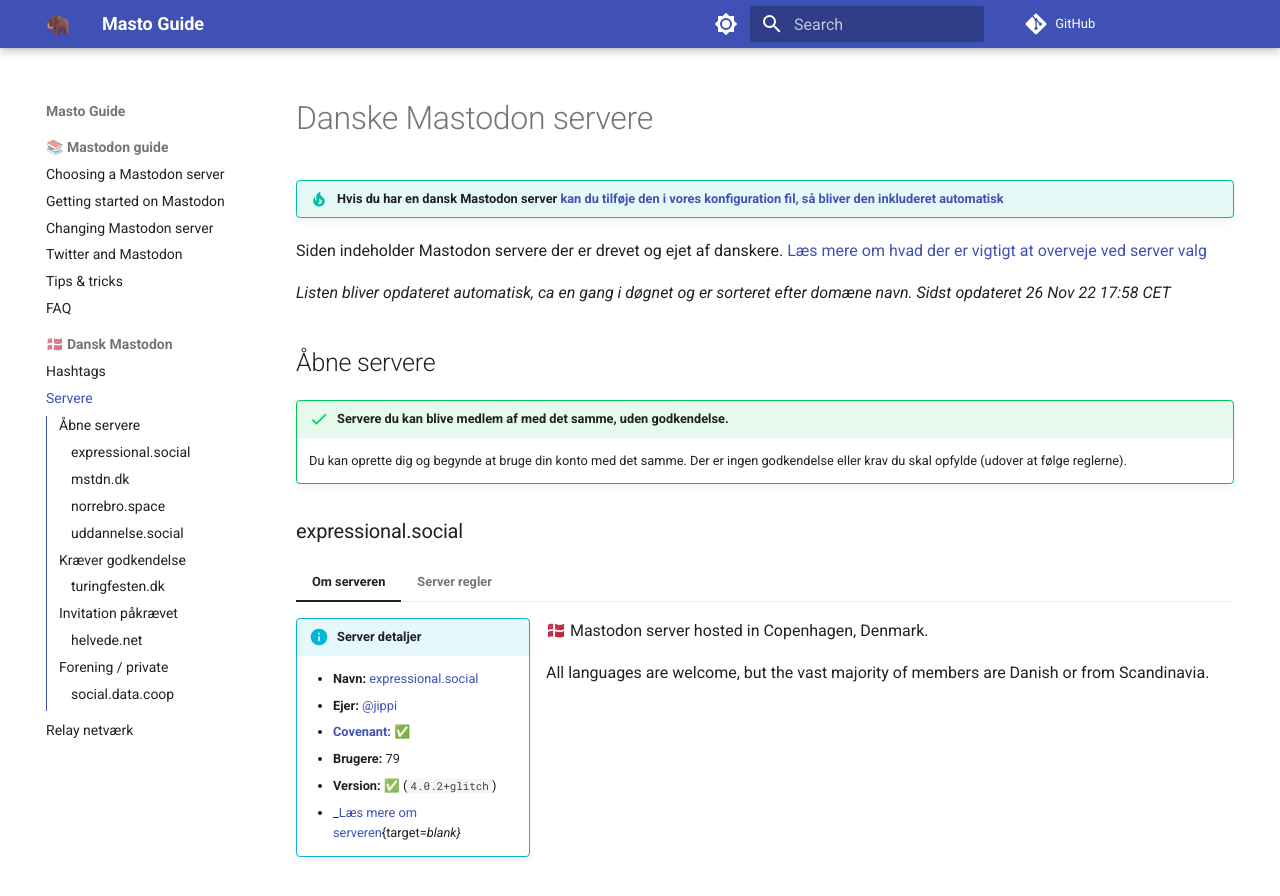
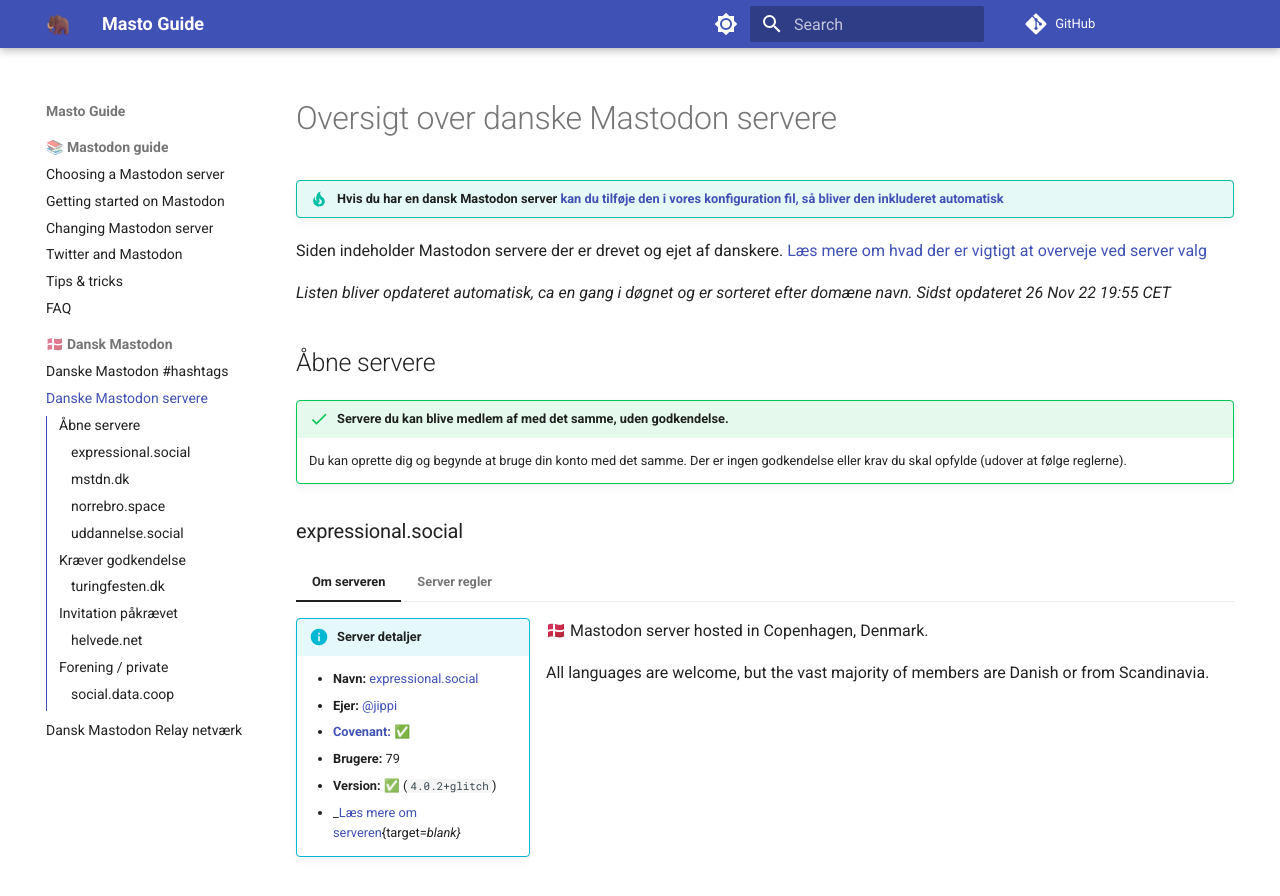
Before and after one commit to jippi/masto-guide, an MkDocs documentation site: the page built from docs/dk/servers.md, in a window 1280 px wide and 900 px high. Shown: the top 896 px of the window. Built offline with MkDocs 1.6.1 and Material for MkDocs 9.7.7, drawn with Linux system fonts in a browser that asks for light colours; comment, search, counter and statistics services are not loaded.

Commit message:
SEO
Signed-off-by: Christian Winther <jippignu@gmail.com>

```diff
--- a/docs/dk/servers.md
+++ b/docs/dk/servers.md
@@ -1,10 +1,10 @@
-# Danske Mastodon servere
+# Oversigt over danske Mastodon servere
 
 !!! tip "Hvis du har en dansk Mastodon server [kan du tilføje den i vores konfiguration fil, så bliver den inkluderet automatisk](https://github.com/jippi/masto-guide/blob/main/server-config.yml){target=_blank}"
 
 Siden indeholder Mastodon servere der er drevet og ejet af danskere. [Læs mere om hvad der er vigtigt at overveje ved server valg](../guide/choosing-a-server.md)
 
-_Listen bliver opdateret automatisk, ca en gang i døgnet og er sorteret efter domæne navn. Sidst opdateret 26 Nov 22 17:58 CET_
+_Listen bliver opdateret automatisk, ca en gang i døgnet og er sorteret efter domæne navn. Sidst opdateret 26 Nov 22 19:55 CET_
 
 
 ## Åbne servere
--- a/mkdocs.yml
+++ b/mkdocs.yml
@@ -70,6 +70,6 @@ nav:
       - guide/tips.md
       - guide/faq.md
   - 🇩🇰 Dansk Mastodon:
-      - Hashtags: dk/hashtags.md
-      - Servere: dk/servers.md
-      - Relay netværk: dk/relay.md
+      - "Danske Mastodon #hashtags": dk/hashtags.md
+      - Danske Mastodon servere: dk/servers.md
+      - Dansk Mastodon Relay netværk: dk/relay.md
```
Also changed, not shown: docs/dk/hashtags.md (+1 -1 lines), docs/dk/relay.md (+1 -1 lines), 1 other file.
